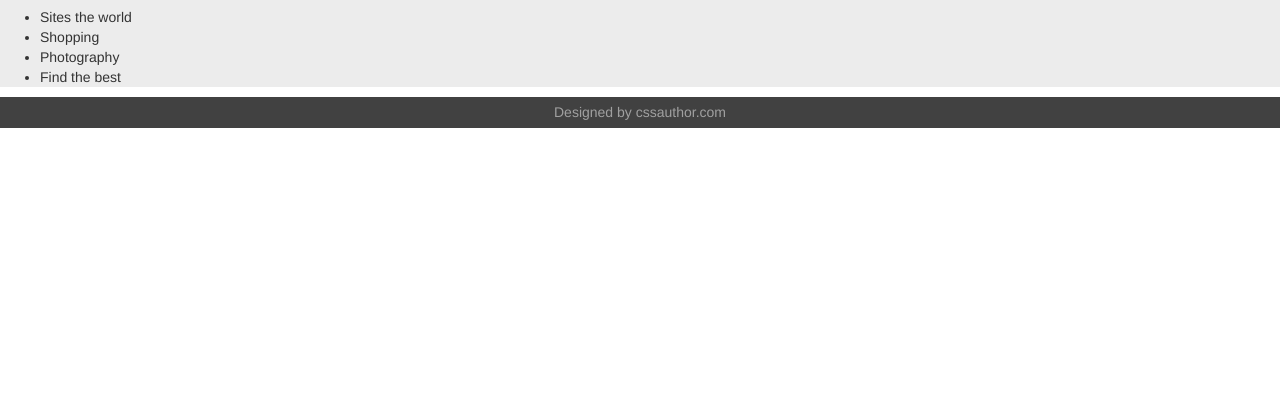
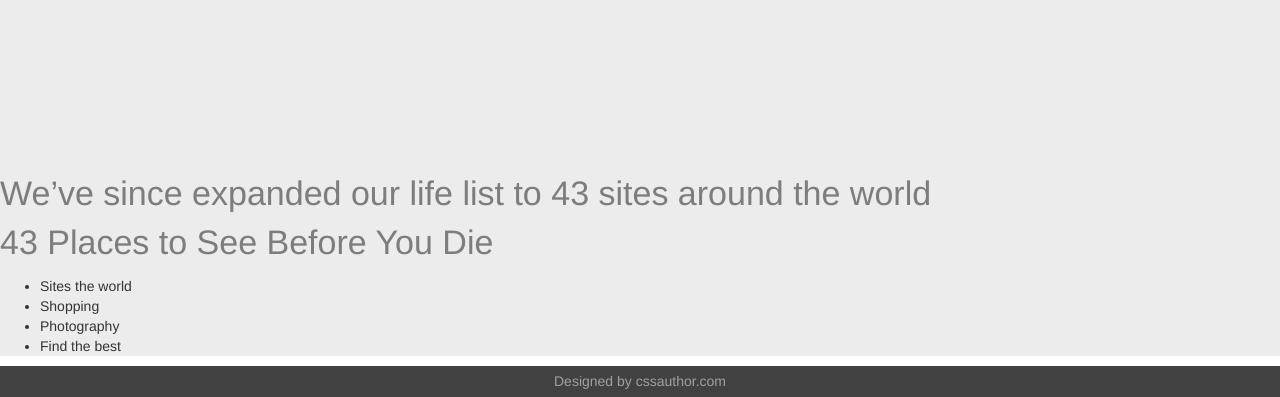
Before and after one commit to siberiashaman/Travel-html, a plain HTML site: page index.html in a window 1280 px wide. Shown: the part 576-973 px from the top of the page. Before the commit the page ends 800 px from the top, so only its background shows below. Drawn offline with nearby package versions, Linux system fonts and the light colour scheme.

```diff
--- a/css/style.css
+++ b/css/style.css
@@ -100,6 +100,11 @@
 /*advantage*/
 .advantage{
   background-color: #ececec;
+  padding-top: 212px;
+}
+.advantage-text{
+  font-size: 34px;
+  color: #7e7c7c;
 }
 /*footer*/
 footer{
```
Also changed, not shown: css/style.min.css, img/earth-img.png (added), img/photo-img.png (added), img/search-img.png (added), img/shop-img.png (added).
